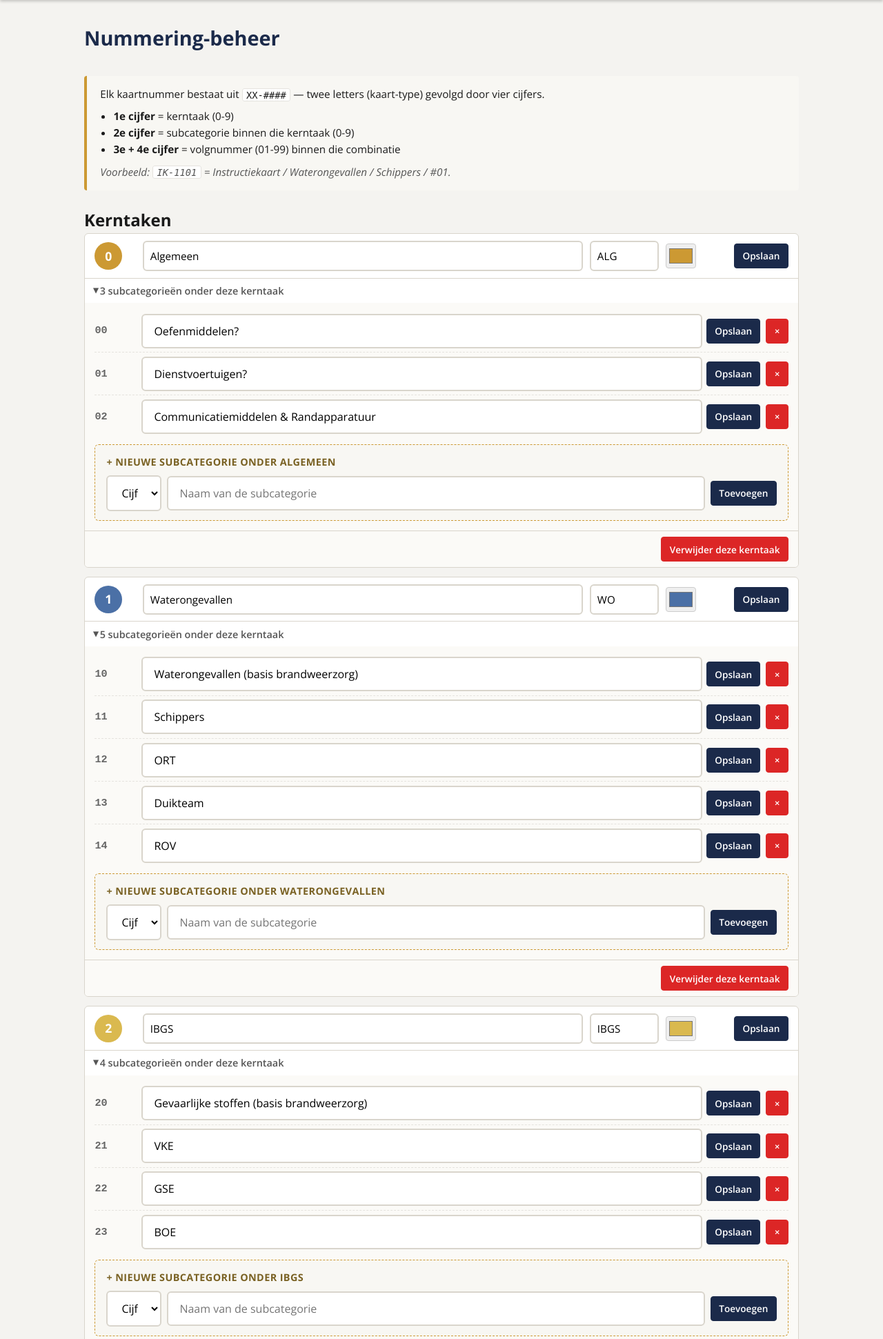
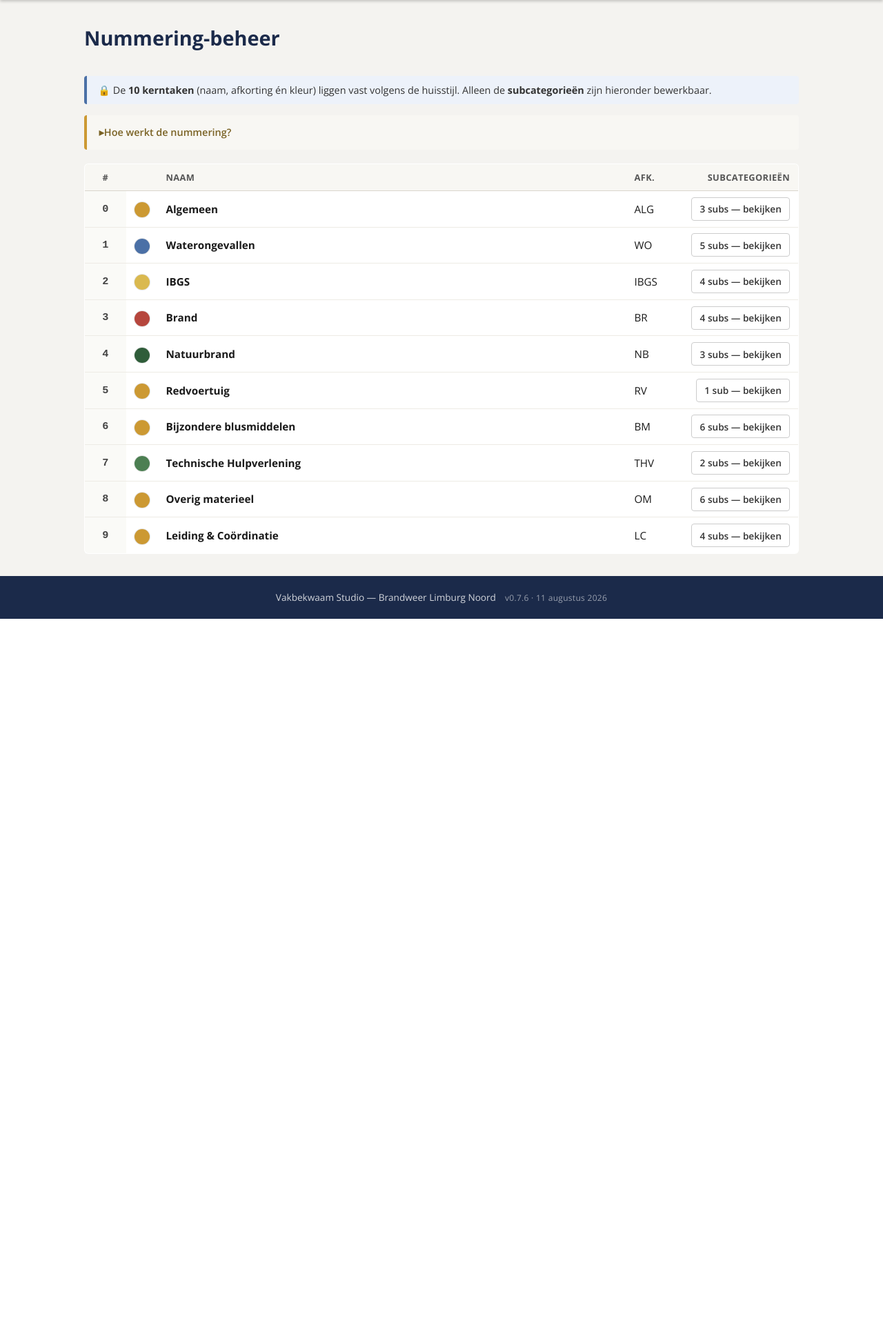
Before and after one commit to RVHW97/Vakbekwaam-Studio, a Flask app: page /beheer/nummering in a window 1280 px wide. Shown: the part 64-2005 px from the top of the page at 69% size. After the commit the page ends 961 px from the top, so only its background shows below. Run offline with Flask 3, Linux system fonts and the light colour scheme; a user stored in the database is signed in; some libraries are stand-ins or nearby versions; some web fonts are replaced.

Commit message:
v0.7.6 — Nummering fase 1 polish: vaste kerntaken + huisstijl-kleuren
Kerntaken staan nu vast in de code, kleuren zijn conform de huisstijl
en de beheerpagina is compacter. Alleen subcategorieën blijven CRUD.

- KERNTAKEN_SEED (models.py) is nu de bron van waarheid; force-sync bij
  elke app-start naar naam, afkorting én kleur.
- Kleuren conform huisstijl/Primaire kleuren.txt: Natuurbrand nu
  #2F5D3A. Kerntaken zonder eigen huisstijl-kleur (Redvoertuig,
  Bijzondere blusmiddelen, Overig materieel, Leiding & Coördinatie)
  gebruiken #CC9933 (Brandweergoud).
- Kerntaak 5 hernoemd van 'Redden van hoogte' naar 'Redvoertuig'.
- Kerntaak-CRUD-routes (nieuw/opslaan/verwijderen) verwijderd. Kleuren-
  palet en <input type=color> weg.
- Beheerpagina indikking: één rij per kerntaak met sub-toggle-knop,
  slot-melding bovenaan, uitleg-blok als <details>.

Versie-bump v0.7.6, changelog + roadmap bijgewerkt.

```diff
--- a/app/__init__.py
+++ b/app/__init__.py
@@ -19,7 +19,7 @@ def _enable_sqlite_fk(dbapi_conn, _connection_record):
 
 # Versie van de applicatie — toont in de footer van elke pagina.
 # Bumpen volgens semver: patch bij bugfix, minor bij afgeronde fase.
-__version__ = '0.7.5'
+__version__ = '0.7.6'
 __version_date__ = '11 augustus 2026'
 
 db = SQLAlchemy()
--- a/app/beheer/routes.py
+++ b/app/beheer/routes.py
@@ -1,18 +1,14 @@
 """Beheer-blueprint — admin-only pagina's voor systeeminstellingen.
 
-Nummering: kerntaken (0-9) en hun subcategorieen (0-9) beheren, met naam en kleur.
-Voedt fase 2 (formulier) en fase 3 (nummer-generator) van de nummering-refactor.
+Nummering: de 10 kerntaken (0-9) staan VAST in de code (KERNTAKEN_SEED in
+models.py) en zijn niet via de UI te wijzigen. Alleen subcategorieën zijn
+door de admin beheerbaar. Voedt fase 2 (formulier) en fase 3 (generator).
 """
-import re
-from flask import render_template, redirect, url_for, flash, request, abort
-from flask_login import current_user
+from flask import render_template, redirect, url_for, flash, request
 from app import db
 from app.beheer import bp
 from app.models import Kerntaak, Subcategorie
 from app.auth.routes import admin_required
-
-
-HEX_KLEUR_PAT = re.compile(r'^#[0-9A-Fa-f]{6}$')
 
 
 def _valideer_cijfer(waarde, veldnaam='cijfer'):
@@ -33,73 +29,6 @@ def _valideer_cijfer(waarde, veldnaam='cijfer'):
 def nummering():
     kerntaken = Kerntaak.query.order_by(Kerntaak.cijfer).all()
     return render_template('beheer/nummering.html', kerntaken=kerntaken)
-
-
-# ------------------------- Kerntaak-acties -------------------------
-
-@bp.route('/nummering/kerntaak/nieuw', methods=['POST'])
-@admin_required
-def kerntaak_nieuw():
-    cijfer, fout = _valideer_cijfer(request.form.get('cijfer'), 'cijfer')
-    if fout:
-        flash(fout, 'danger')
-        return redirect(url_for('beheer.nummering'))
-    if Kerntaak.query.filter_by(cijfer=cijfer).first():
-        flash(f'Er bestaat al een kerntaak met cijfer {cijfer}.', 'danger')
-        return redirect(url_for('beheer.nummering'))
-    naam = (request.form.get('naam') or '').strip()
-    if not naam:
-        flash('Naam is verplicht.', 'danger')
-        return redirect(url_for('beheer.nummering'))
-    afkorting = (request.form.get('afkorting') or '').strip().upper()[:10]
-    kleur = (request.form.get('kleur') or '').strip() or '#B8B2A4'
-    if not HEX_KLEUR_PAT.match(kleur):
-        kleur = '#B8B2A4'
-    # Slug op basis van naam; unieke suffix bij botsing.
-    basis_sleutel = re.sub(r'[^a-z0-9]+', '_', naam.lower()).strip('_') or f'kerntaak_{cijfer}'
-    sleutel = basis_sleutel
-    n = 2
-    while Kerntaak.query.filter_by(sleutel=sleutel).first():
-        sleutel = f'{basis_sleutel}_{n}'
-        n += 1
-    kt = Kerntaak(cijfer=cijfer, sleutel=sleutel, naam=naam,
-                  afkorting=afkorting or naam[:3].upper(), kleur=kleur)
-    db.session.add(kt)
-    db.session.commit()
-    flash(f'Kerntaak "{kt.naam}" toegevoegd.', 'success')
-    return redirect(url_for('beheer.nummering'))
-
-
-@bp.route('/nummering/kerntaak/<int:kerntaak_id>/opslaan', methods=['POST'])
-@admin_required
-def kerntaak_opslaan(kerntaak_id):
-    kt = Kerntaak.query.get_or_404(kerntaak_id)
-    naam = (request.form.get('naam') or '').strip()
-    if not naam:
-        flash('Naam is verplicht.', 'danger')
-        return redirect(url_for('beheer.nummering'))
-    afkorting = (request.form.get('afkorting') or '').strip().upper()[:10]
-    kleur = (request.form.get('kleur') or '').strip() or '#B8B2A4'
-    if not HEX_KLEUR_PAT.match(kleur):
-        flash(f'Ongeldige kleurcode "{kleur}" — moet #RRGGBB zijn.', 'danger')
-        return redirect(url_for('beheer.nummering'))
-    kt.naam = naam
-    kt.afkorting = afkorting or kt.afkorting
-    kt.kleur = kleur
-    db.session.commit()
-    flash(f'Kerntaak {kt.cijfer} — {kt.naam} bijgewerkt.', 'success')
-    return redirect(url_for('beheer.nummering'))
-
-
-@bp.route('/nummering/kerntaak/<int:kerntaak_id>/verwijderen', methods=['POST'])
-@admin_required
-def kerntaak_verwijderen(kerntaak_id):
-    kt = Kerntaak.query.get_or_404(kerntaak_id)
-    naam = kt.naam
-    db.session.delete(kt)  # cascade wist ook subcategorieen
-    db.session.commit()
-    flash(f'Kerntaak "{naam}" (en zijn subcategorieen) verwijderd.', 'info')
-    return redirect(url_for('beheer.nummering'))
 
 
 # ------------------------- Subcategorie-acties -------------------------
--- a/app/templates/beheer/nummering.html
+++ b/app/templates/beheer/nummering.html
@@ -6,10 +6,10 @@
     .nummering-uitleg {
         background: #F8F7F3;
         border-left: 4px solid #CC9933;
-        padding: 0.9rem 1.2rem;
+        padding: 0.7rem 1.1rem;
         border-radius: 4px;
-        margin-bottom: 1.5rem;
-        font-size: 0.95rem;
+        margin-bottom: 1.25rem;
+        font-size: 0.9rem;
     }
     .nummering-uitleg code {
         background: #fff;
@@ -18,155 +18,194 @@
         font-size: 0.9em;
         border: 1px solid #E5E3DE;
     }
-    .kerntaak-rij {
+    .nummering-uitleg summary {
+        cursor: pointer;
+        font-weight: 600;
+        color: #7A6224;
+        list-style: none;
+        padding: 0.15rem 0;
+    }
+    .nummering-uitleg summary::marker,
+    .nummering-uitleg summary::-webkit-details-marker { display: none; }
+    .nummering-uitleg summary::before {
+        content: '▸ ';
+        display: inline-block;
+        transition: transform 0.15s;
+    }
+    .nummering-uitleg[open] summary::before {
+        transform: rotate(90deg);
+    }
+    .nummering-uitleg[open] .uitleg-body {
+        margin-top: 0.5rem;
+    }
+
+    .kerntaken-vast-melding {
+        background: #EDF2FA;
+        border-left: 4px solid #4B70A6;
+        padding: 0.55rem 1rem;
+        border-radius: 4px;
+        margin-bottom: 1rem;
+        font-size: 0.9rem;
+        color: #333;
+    }
+
+    /* Compacte tabel — één rij per kerntaak, uitklapbaar voor subs */
+    .nummering-tabel {
+        width: 100%;
+        border-collapse: collapse;
         background: #fff;
         border: 1px solid var(--kleur-rand);
         border-radius: 6px;
-        margin-bottom: 0.8rem;
         overflow: hidden;
     }
-    .kerntaak-kop {
-        display: grid;
-        grid-template-columns: 60px 1fr 100px 90px auto;
-        gap: 0.6rem;
-        align-items: center;
-        padding: 0.6rem 0.9rem;
+    .nummering-tabel thead th {
+        background: #F8F7F3;
+        text-align: left;
+        padding: 0.55rem 0.75rem;
+        font-size: 0.8rem;
+        text-transform: uppercase;
+        letter-spacing: 0.4px;
+        color: #555;
         border-bottom: 1px solid var(--kleur-rand);
     }
-    .kerntaak-cijfer-bol {
-        width: 40px;
-        height: 40px;
-        border-radius: 50%;
-        display: flex;
-        align-items: center;
-        justify-content: center;
-        color: #fff;
-        font-weight: 700;
-        font-size: 1.1rem;
+    .nummering-tabel tbody tr.kerntaak-rij-samenvatting {
+        border-bottom: 1px solid #EDEBE5;
     }
-    .kerntaak-form-inline,
-    .subcategorie-form-inline {
-        display: contents;
-    }
-    .kerntaak-form-inline .form-input,
-    .subcategorie-form-inline .form-input {
-        padding: 0.4rem 0.55rem;
+    .nummering-tabel tbody tr.kerntaak-rij-samenvatting:last-child { border-bottom: none; }
+    .nummering-tabel tbody td {
+        padding: 0.55rem 0.75rem;
+        vertical-align: middle;
         font-size: 0.95rem;
     }
-    .kerntaak-form-inline input[type="color"] {
-        width: 44px;
-        height: 36px;
-        padding: 2px;
-        border: 1px solid #ccc;
-        border-radius: 4px;
-        cursor: pointer;
+    .kleur-bol {
+        display: inline-block;
+        width: 22px;
+        height: 22px;
+        border-radius: 50%;
+        vertical-align: middle;
+        box-shadow: 0 0 0 1px rgba(0,0,0,0.1);
     }
-    .kerntaak-form-inline .btn-groep,
-    .subcategorie-form-inline .btn-groep {
-        display: flex;
-        gap: 0.35rem;
-        justify-content: flex-end;
+    .kerntaak-cijfer-cel {
+        font-family: 'Courier New', monospace;
+        font-weight: 700;
+        color: #444;
+        width: 60px;
+        text-align: center;
+        background: #FAFAF7;
+    }
+    .subcat-acties-hoofdcel {
+        text-align: right;
+        white-space: nowrap;
     }
     .btn-mini {
         padding: 0.35rem 0.7rem;
         font-size: 0.85rem;
-        min-height: 36px;
+        min-height: 34px;
         border-radius: 4px;
         border: 1px solid #ccc;
         background: #fff;
         cursor: pointer;
         font-family: inherit;
         font-weight: 600;
+        color: #333;
     }
+    .btn-mini:hover { background: #F8F7F3; }
     .btn-mini.btn-primary {
         background: var(--kleur-blauw);
         color: #fff;
         border-color: var(--kleur-blauw);
     }
+    .btn-mini.btn-primary:hover { background: #142033; }
     .btn-mini.btn-danger {
         background: #DC2626;
         color: #fff;
         border-color: #DC2626;
     }
     .btn-mini.btn-danger:hover { background: #B91C1C; }
-    .btn-mini.btn-primary:hover { background: #142033; }
 
-    .subcategorieen-blok {
-        padding: 0.6rem 0.9rem 0.9rem 0.9rem;
-        background: #fbfaf7;
+    /* Uitklap-detail-rij (alleen subs) */
+    .kerntaak-details-rij {
+        display: none;
+        background: #FBFAF7;
     }
-    .subcategorieen-blok h4 {
-        margin: 0 0 0.5rem 0;
+    .kerntaak-details-rij.zichtbaar { display: table-row; }
+    .kerntaak-details-cel {
+        padding: 0.9rem 1rem 1.1rem 1rem !important;
+        border-top: 1px solid var(--kleur-rand);
+    }
+
+    /* Subcategorieën tabel */
+    .subcat-tabel {
+        width: 100%;
+        border-collapse: collapse;
+        margin-top: 0.3rem;
+        background: #fff;
+        border: 1px solid var(--kleur-rand);
+        border-radius: 4px;
+    }
+    .subcat-tabel th {
+        background: #F0EFEC;
+        text-align: left;
+        padding: 0.4rem 0.65rem;
+        font-size: 0.75rem;
+        text-transform: uppercase;
+        letter-spacing: 0.3px;
         color: #555;
-        font-size: 0.9rem;
-        text-transform: uppercase;
-        letter-spacing: 0.4px;
     }
-    .subcategorie-rij {
-        display: grid;
-        grid-template-columns: 60px 1fr auto;
-        gap: 0.5rem;
-        align-items: center;
-        padding: 0.35rem 0;
-        border-bottom: 1px dashed #E5E3DE;
+    .subcat-tabel td {
+        padding: 0.35rem 0.65rem;
+        border-top: 1px solid #F0EFEC;
+        vertical-align: middle;
     }
-    .subcategorie-rij:last-of-type { border-bottom: none; }
-    .subcategorie-nummer {
+    .subcat-tabel td.subcat-nr-cel {
         font-family: 'Courier New', monospace;
         font-weight: 700;
         color: #666;
-        font-size: 0.95rem;
+        width: 60px;
+        text-align: center;
+        background: #FAFAF7;
+    }
+    .subcat-tabel td .form-input {
+        width: 100%;
+        padding: 0.3rem 0.5rem;
+        font-size: 0.9rem;
+    }
+    .subcat-tabel td.subcat-acties-cel {
+        white-space: nowrap;
+        text-align: right;
+        width: 1%;
+    }
+    .subcat-tabel td.subcat-acties-cel .btn-mini {
+        padding: 0.25rem 0.55rem;
+        min-height: 30px;
+        font-size: 0.8rem;
     }
 
-    .nieuw-blok {
-        background: #F8F7F3;
-        border: 1px dashed #CC9933;
-        border-radius: 6px;
-        padding: 0.8rem 1rem;
-        margin-top: 0.6rem;
+    /* Nieuw-subcat-blok — collapsed onder de subs-tabel */
+    .nieuw-toevoegen {
+        margin-top: 0.7rem;
     }
-    .nieuw-blok h4 {
-        margin: 0 0 0.5rem 0;
-        color: #7A6224;
-        font-size: 0.9rem;
-    }
-    .nieuw-blok-rij {
-        display: grid;
-        grid-template-columns: 80px 1fr auto;
-        gap: 0.5rem;
-        align-items: center;
-    }
-
-    .nieuw-kerntaak-blok {
+    .nieuw-toevoegen summary {
+        cursor: pointer;
+        padding: 0.5rem 0.9rem;
         background: #EDF4EE;
         border: 1px dashed #4C7F52;
-        margin-top: 1.5rem;
-    }
-    .nieuw-kerntaak-blok h4 { color: #2F5033; }
-    .nieuw-kerntaak-rij {
-        display: grid;
-        grid-template-columns: 60px 1fr 110px 60px auto;
-        gap: 0.5rem;
-        align-items: center;
-    }
-
-    details.subcategorie-toggle > summary {
-        cursor: pointer;
-        padding: 0.4rem 0.9rem;
-        color: #555;
-        font-size: 0.9rem;
+        border-radius: 6px;
+        color: #2F5033;
         font-weight: 600;
         list-style: none;
     }
-    details.subcategorie-toggle > summary::marker,
-    details.subcategorie-toggle > summary::-webkit-details-marker { display: none; }
-    details.subcategorie-toggle > summary::before {
-        content: '▸ ';
-        display: inline-block;
-        transition: transform 0.15s;
-    }
-    details.subcategorie-toggle[open] > summary::before {
-        transform: rotate(90deg);
+    .nieuw-toevoegen summary::marker,
+    .nieuw-toevoegen summary::-webkit-details-marker { display: none; }
+    .nieuw-toevoegen summary::before { content: '+ '; font-weight: 700; }
+    .nieuw-toevoegen[open] summary::before { content: '− '; }
+    .nieuw-toevoegen-body {
+        background: #F5F9F6;
+        border: 1px solid #D3E4D5;
+        border-top: none;
+        border-radius: 0 0 6px 6px;
+        padding: 0.8rem 1rem;
+        margin-top: -3px;
     }
 </style>
 {% endblock %}
@@ -176,63 +215,96 @@
     <h1>Nummering-beheer</h1>
 </div>
 
-<div class="nummering-uitleg">
+<div class="kerntaken-vast-melding">
+    🔒 De <strong>10 kerntaken</strong> (naam, afkorting én kleur) liggen vast volgens de huisstijl.
+    Alleen de <strong>subcategorieën</strong> zijn hieronder bewerkbaar.
+</div>
+
+<details class="nummering-uitleg">
+    <summary>Hoe werkt de nummering?</summary>
+    <div class="uitleg-body">
         <p style="margin:0 0 0.4rem 0;">
-        Elk kaartnummer bestaat uit <code>XX-####</code> — twee letters (kaart-type)
-        gevolgd door vier cijfers.
+            Elk kaartnummer bestaat uit <code>XX-####</code> — twee letters (kaart-type) gevolgd door vier cijfers.
         </p>
         <ul style="margin:0.3rem 0 0 1.2rem; padding:0;">
             <li><strong>1e cijfer</strong> = kerntaak (0-9)</li>
             <li><strong>2e cijfer</strong> = subcategorie binnen die kerntaak (0-9)</li>
-        <li><strong>3e + 4e cijfer</strong> = volgnummer (01-99) binnen die combinatie</li>
+            <li><strong>3e + 4e cijfer</strong> = volgnummer (01-99)</li>
         </ul>
         <p style="margin:0.5rem 0 0 0; color:#555;">
             <em>Voorbeeld: <code>IK-1101</code> = Instructiekaart / Waterongevallen / Schippers / #01.</em>
         </p>
     </div>
+</details>
 
-<h2 style="margin-top: 1.5rem;">Kerntaken</h2>
-
+<table class="nummering-tabel">
+    <thead>
+        <tr>
+            <th style="width:60px; text-align:center;">#</th>
+            <th style="width:40px;"></th>
+            <th>Naam</th>
+            <th style="width:70px;">Afk.</th>
+            <th style="width:180px; text-align:right;">Subcategorieën</th>
+        </tr>
+    </thead>
+    <tbody>
         {% for kt in kerntaken %}
-<div class="kerntaak-rij">
-    <form method="POST" action="{{ url_for('beheer.kerntaak_opslaan', kerntaak_id=kt.id) }}" class="kerntaak-form-inline">
-        <input type="hidden" name="csrf_token" value="{{ csrf_token() }}">
-        <div class="kerntaak-kop">
-            <div class="kerntaak-cijfer-bol" style="background: {{ kt.kleur }};">{{ kt.cijfer }}</div>
-            <input type="text" name="naam" value="{{ kt.naam }}" class="form-input" required maxlength="80" placeholder="Naam kerntaak">
-            <input type="text" name="afkorting" value="{{ kt.afkorting }}" class="form-input" maxlength="10" placeholder="AFK" style="text-transform:uppercase;">
-            <input type="color" name="kleur" value="{{ kt.kleur }}" title="Kleur">
-            <div class="btn-groep">
-                <button type="submit" class="btn-mini btn-primary">Opslaan</button>
-            </div>
-        </div>
-    </form>
-
-    <details class="subcategorie-toggle" {% if kt.subcategorieen.count() %}open{% endif %}>
-        <summary>{{ kt.subcategorieen.count() }} subcategorie{{ '' if kt.subcategorieen.count() == 1 else 'ën' }} onder deze kerntaak</summary>
-        <div class="subcategorieen-blok">
+        {% set aantal_subs = kt.subcategorieen.count() %}
+        <tr class="kerntaak-rij-samenvatting">
+            <td class="kerntaak-cijfer-cel">{{ kt.cijfer }}</td>
+            <td><span class="kleur-bol" style="background: {{ kt.kleur }};" title="{{ kt.kleur }}"></span></td>
+            <td><strong>{{ kt.naam }}</strong></td>
+            <td>{{ kt.afkorting }}</td>
+            <td class="subcat-acties-hoofdcel">
+                <button type="button" class="btn-mini toggle-details" data-doel="detail-{{ kt.id }}">
+                    {{ aantal_subs }} sub{{ '' if aantal_subs == 1 else 's' }} — {{ 'bekijken' if aantal_subs else 'toevoegen' }}
+                </button>
+            </td>
+        </tr>
+        <tr class="kerntaak-details-rij" id="detail-{{ kt.id }}">
+            <td colspan="5" class="kerntaak-details-cel">
+                {% if aantal_subs %}
+                <table class="subcat-tabel">
+                    <thead>
+                        <tr>
+                            <th style="text-align:center;">#</th>
+                            <th>Naam</th>
+                            <th style="width:1%;"></th>
+                        </tr>
+                    </thead>
+                    <tbody>
                         {% for sub in kt.subcategorieen %}
-            <div class="subcategorie-rij">
-                <span class="subcategorie-nummer">{{ kt.cijfer }}{{ sub.cijfer }}</span>
+                        <tr>
+                            <td class="subcat-nr-cel">{{ kt.cijfer }}{{ sub.cijfer }}</td>
+                            <td>
                                 <form method="POST" action="{{ url_for('beheer.subcategorie_opslaan', sub_id=sub.id) }}"
                                       style="display:flex; gap:0.4rem; align-items:center;">
                                     <input type="hidden" name="csrf_token" value="{{ csrf_token() }}">
-                    <input type="text" name="naam" value="{{ sub.naam }}" class="form-input" required maxlength="120" style="flex:1;">
+                                    <input type="text" name="naam" value="{{ sub.naam }}" class="form-input" required maxlength="120">
                                     <button type="submit" class="btn-mini btn-primary">Opslaan</button>
                                 </form>
+                            </td>
+                            <td class="subcat-acties-cel">
                                 <form method="POST" action="{{ url_for('beheer.subcategorie_verwijderen', sub_id=sub.id) }}"
-                      onsubmit="return confirm('Subcategorie {{ kt.cijfer }}{{ sub.cijfer }} verwijderen? Dit is niet ongedaan te maken.');">
+                                      onsubmit="return confirm('Subcategorie {{ kt.cijfer }}{{ sub.cijfer }} verwijderen?');">
                                     <input type="hidden" name="csrf_token" value="{{ csrf_token() }}">
-                    <button type="submit" class="btn-mini btn-danger" title="Verwijder subcategorie">×</button>
+                                    <button type="submit" class="btn-mini btn-danger" title="Verwijder">×</button>
                                 </form>
-            </div>
+                            </td>
+                        </tr>
                         {% endfor %}
+                    </tbody>
+                </table>
+                {% else %}
+                <p style="margin:0.1rem 0 0.5rem 0; color:#888; font-style:italic;">Nog geen subcategorieën onder {{ kt.naam }}.</p>
+                {% endif %}
 
-            <form method="POST" action="{{ url_for('beheer.subcategorie_nieuw', kerntaak_id=kt.id) }}">
+                <details class="nieuw-toevoegen">
+                    <summary>Subcategorie toevoegen onder {{ kt.naam }}</summary>
+                    <div class="nieuw-toevoegen-body">
+                        <form method="POST" action="{{ url_for('beheer.subcategorie_nieuw', kerntaak_id=kt.id) }}"
+                              style="display:grid; grid-template-columns:80px 1fr auto; gap:0.5rem; align-items:center;">
                             <input type="hidden" name="csrf_token" value="{{ csrf_token() }}">
-                <div class="nieuw-blok">
-                    <h4>+ Nieuwe subcategorie onder {{ kt.naam }}</h4>
-                    <div class="nieuw-blok-rij">
                             <select name="cijfer" class="form-input" required>
                                 <option value="">Cijfer</option>
                                 {% for c in range(10) %}
@@ -241,38 +313,25 @@
                             </select>
                             <input type="text" name="naam" class="form-input" required maxlength="120" placeholder="Naam van de subcategorie">
                             <button type="submit" class="btn-mini btn-primary">Toevoegen</button>
-                    </div>
-                </div>
                         </form>
                     </div>
                 </details>
+            </td>
+        </tr>
+        {% endfor %}
+    </tbody>
+</table>
 
-    <form method="POST" action="{{ url_for('beheer.kerntaak_verwijderen', kerntaak_id=kt.id) }}"
-          onsubmit="return confirm('Kerntaak {{ kt.naam }} EN alle {{ kt.subcategorieen.count() }} subcategorieën verwijderen? Dit is niet ongedaan te maken.');"
-          style="padding: 0.5rem 0.9rem; text-align: right; border-top: 1px solid var(--kleur-rand); background: #fbfaf7;">
-        <input type="hidden" name="csrf_token" value="{{ csrf_token() }}">
-        <button type="submit" class="btn-mini btn-danger">Verwijder deze kerntaak</button>
-    </form>
-</div>
-{% endfor %}
-
-<form method="POST" action="{{ url_for('beheer.kerntaak_nieuw') }}">
-    <input type="hidden" name="csrf_token" value="{{ csrf_token() }}">
-    <div class="nieuw-blok nieuw-kerntaak-blok">
-        <h4>+ Nieuwe kerntaak toevoegen</h4>
-        <div class="nieuw-kerntaak-rij">
-            <select name="cijfer" class="form-input" required>
-                <option value="">Cijfer</option>
-                {% for c in range(10) %}
-                <option value="{{ c }}">{{ c }}</option>
-                {% endfor %}
-            </select>
-            <input type="text" name="naam" class="form-input" required maxlength="80" placeholder="Naam kerntaak">
-            <input type="text" name="afkorting" class="form-input" maxlength="10" placeholder="AFK" style="text-transform:uppercase;">
-            <input type="color" name="kleur" value="#B8B2A4" title="Kleur">
-            <button type="submit" class="btn-mini btn-primary">Toevoegen</button>
-        </div>
-    </div>
-</form>
-
+<script>
+(function() {
+    document.querySelectorAll('.toggle-details').forEach(function(btn) {
+        btn.addEventListener('click', function() {
+            var doelId = btn.dataset.doel;
+            var rij = document.getElementById(doelId);
+            if (!rij) return;
+            rij.classList.toggle('zichtbaar');
+        });
+    });
+})();
+</script>
 {% endblock %}
```
Also changed, not shown: app/models.py (+29 -18 lines). Lines whose indentation alone changed are shown as unchanged.
